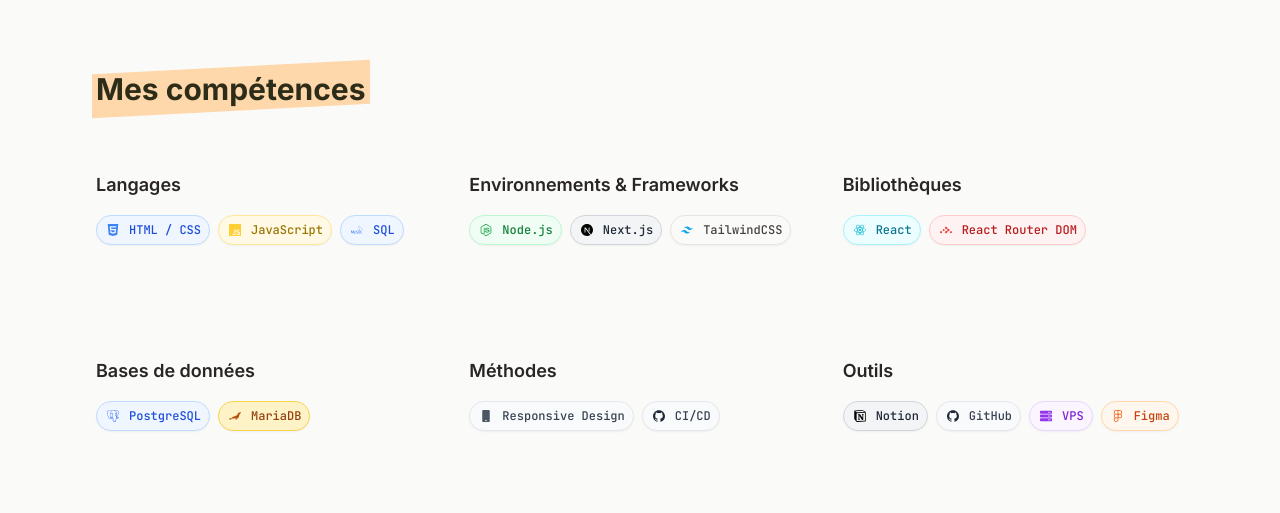
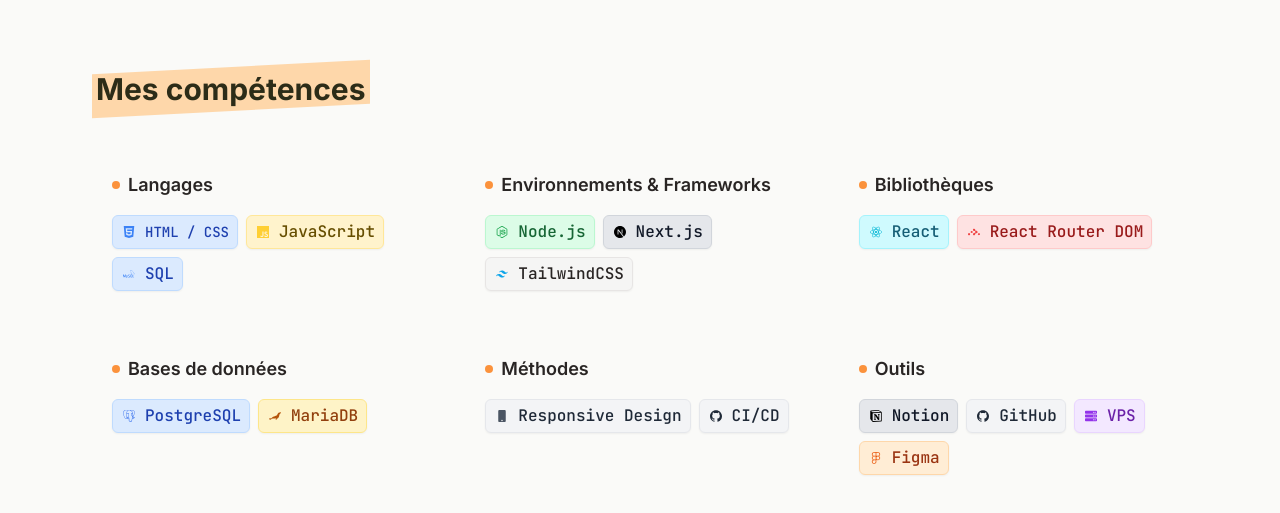
Before and after one commit to PierreMaze/my-portfolio, a React (Vite) app: page / in a window 1280 px wide. Shown: the part 873-1386 px from the top of the page. Built offline with nearby package versions, Linux system fonts and the light colour scheme.

Commit message:
Amélioration des classes CSS dans les composants Hero et Skills : ajout d'effets de survol, ajustement des couleurs et des styles pour une meilleure présentation et réactivité de l'interface utilisateur.

```diff
--- a/src/features/common/Hero.jsx
+++ b/src/features/common/Hero.jsx
@@ -95,11 +95,11 @@ const Hero = () => {
         {/* Avatar */}
         <a
           href="/about"
-          className="mx-auto h-48 mt-16 md:mt-0w-48 md:w-80 md:h-80 2xl:scale-150">
+          className="mx-auto h-48 mt-16 hover:shadow-2xl hover:shadow-amber-600 md:mt-0w-48 md:w-80 md:h-80 2xl:scale-150">
           <OptimizedImage
             src={ImgAvatar}
             alt="Mon avatar"
-            className="w-full h-full rounded-full transition-transform object-cover hover:scale-105"
+            className="w-full h-full rounded-md transition-transform object-cover hover:scale-105"
             width="256"
             height="256"
           />
--- a/src/features/common/Skills.jsx
+++ b/src/features/common/Skills.jsx
@@ -55,17 +55,17 @@ const HtmlCssBadge = () => {
 
   const colorClasses = {
     orange:
-      "bg-orange-50 border-orange-200 text-orange-700 hover:bg-orange-100",
-    blue: "bg-blue-50 border-blue-200 text-blue-700 hover:bg-blue-100",
+      "bg-orange-100 border-orange-200 text-orange-800 hover:bg-orange-200",
+    blue: "bg-blue-100 border-blue-200 text-blue-800 hover:bg-blue-200",
   };
 
   return (
     <div
-      className={`flex items-center gap-2 px-2 py-1.5 border rounded-full shadow-sm transition-all duration-300 ${colorClasses[htmlColor]}`}>
+      className={`flex items-center gap-2 px-2 py-1 border rounded-md shadow-sm transition-all duration-300 ${colorClasses[htmlColor]}`}>
       <div className="text-[10px] scale-75">
         <AnimatedHtmlIcon onColorChange={handleColorChange} />
       </div>
-      <span className="text-xs font-medium">HTML / CSS</span>
+      <span className="text-xs font-medium lg:text-sm">HTML / CSS</span>
     </div>
   );
 };
@@ -213,37 +213,38 @@ const Skills = () => {
 
     const colorClasses = {
       orange:
-        "bg-orange-50 border-orange-200 text-orange-700 hover:bg-orange-100",
-      blue: "bg-blue-50 border-blue-200 text-blue-700 hover:bg-blue-100",
-      cyan: "bg-cyan-50 border-cyan-200 text-cyan-700 hover:bg-cyan-100",
-      green: "bg-green-50 border-green-200 text-green-700 hover:bg-green-100",
-      red: "bg-red-50 border-red-200 text-red-700 hover:bg-red-100",
-      amber: "bg-amber-100 border-amber-300 text-amber-800 hover:bg-amber-200",
+        "bg-orange-100 border-orange-200 text-orange-800 hover:bg-orange-200",
+      blue: "bg-blue-100 border-blue-200 text-blue-800 hover:bg-blue-200",
+      cyan: "bg-cyan-100 border-cyan-200 text-cyan-800 hover:bg-cyan-200",
+      green: "bg-green-100 border-green-200 text-green-800 hover:bg-green-200",
+      red: "bg-red-100 border-red-200 text-red-800 hover:bg-red-200",
+      amber: "bg-amber-100 border-amber-200 text-amber-800 hover:bg-amber-200",
       purple:
-        "bg-purple-50 border-purple-200 text-purple-700 hover:bg-purple-100",
+        "bg-purple-100 border-purple-200 text-purple-800 hover:bg-purple-200",
       yellow:
-        "bg-yellow-50 border-yellow-200 text-yellow-700 hover:bg-yellow-100",
+        "bg-yellow-100 border-yellow-200 text-yellow-800 hover:bg-yellow-200",
       indigo:
-        "bg-indigo-50 border-indigo-200 text-indigo-700 hover:bg-indigo-100",
-      pink: "bg-pink-50 border-pink-200 text-pink-700 hover:bg-pink-100",
-      gray: "bg-gray-50 border-gray-200 text-gray-700 hover:bg-gray-100",
-      stone: "bg-stone-50 border-stone-200 text-stone-700 hover:bg-stone-100",
-      black: "bg-gray-100 border-gray-300 text-gray-800 hover:bg-gray-200",
+        "bg-indigo-100 border-indigo-200 text-indigo-800 hover:bg-indigo-200",
+      pink: "bg-pink-100 border-pink-200 text-pink-800 hover:bg-pink-200",
+      gray: "bg-gray-100 border-gray-200 text-gray-800 hover:bg-gray-200",
+      stone: "bg-stone-100 border-stone-200 text-stone-800 hover:bg-stone-200",
+      black: "bg-gray-200 border-gray-300 text-gray-900 hover:bg-gray-300",
     };
 
     return (
       <div
-        className={`flex items-center gap-2 px-2 py-1.5 border rounded-full shadow-sm transition-all duration-300 ${colorClasses[badgeColor]}`}>
+        className={`flex items-center gap-2 px-2 py-1 border rounded-md shadow-sm transition-all duration-300 ${colorClasses[badgeColor]}`}>
         <div className="text-[10px] scale-75">{icon}</div>
-        <span className="text-xs font-medium">{name}</span>
+        <span className="text-sm font-medium lg:text-base">{name}</span>
       </div>
     );
   });
 
   const SkillSection = ({ title, skills }) => (
     <FadeIn>
-      <div className="py-4 lg:mb-12">
-        <h3 className="text-lg font-semibold text-start text-stone-800 mb-4">
+      <div className="py-4 mx-4">
+        <h3 className="text-lg font-semibold text-start text-stone-800 mb-4 flex items-center gap-2">
+          <span className="w-2 h-2 bg-orange-400 rounded-full"></span>
           {title}
         </h3>
         <div className="flex flex-wrap gap-2">
```
